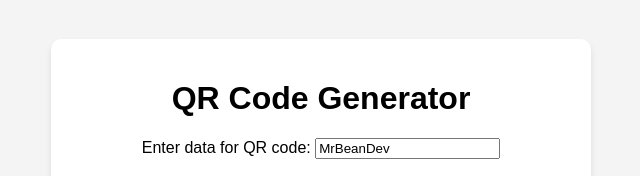
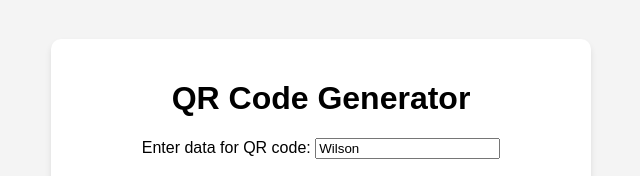
Before and after one commit to nshiziw/QRify, a plain HTML site: page index.html in a window 1280 px wide. Shown: the top 176 px of the page, 319-959 px from the left. Drawn offline with Linux system fonts and the light colour scheme; grey boxes are pictures that could not be loaded.

Commit message:
development

```diff
--- a/index.html
+++ b/index.html
@@ -44,7 +44,7 @@
     <h1>QR Code Generator</h1>
     <div>
       <label for="qr-data">Enter data for QR code:</label>
-      <input type="text" id="qr-data" value="MrBeanDev" />
+      <input type="text" id="qr-data" value="Wilson" />
     </div>
     <div class="qr-code">
       <img id="qr-img" src="" alt="QR Code" width="500" height="500"/>
```
